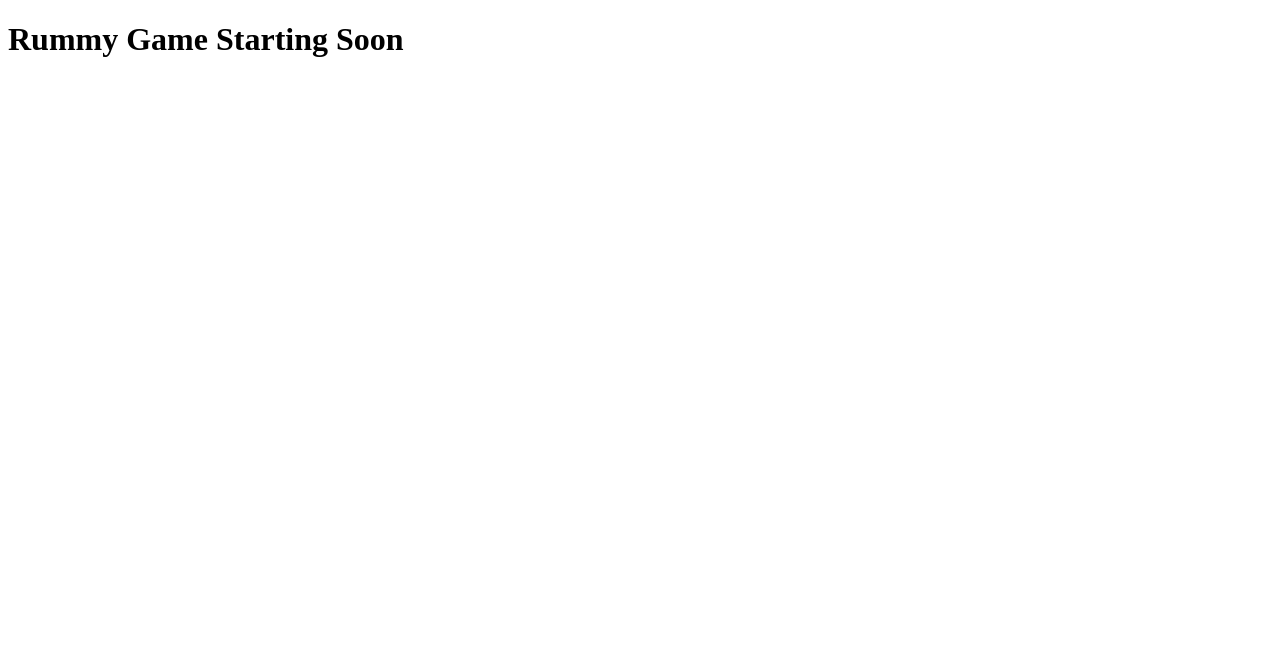
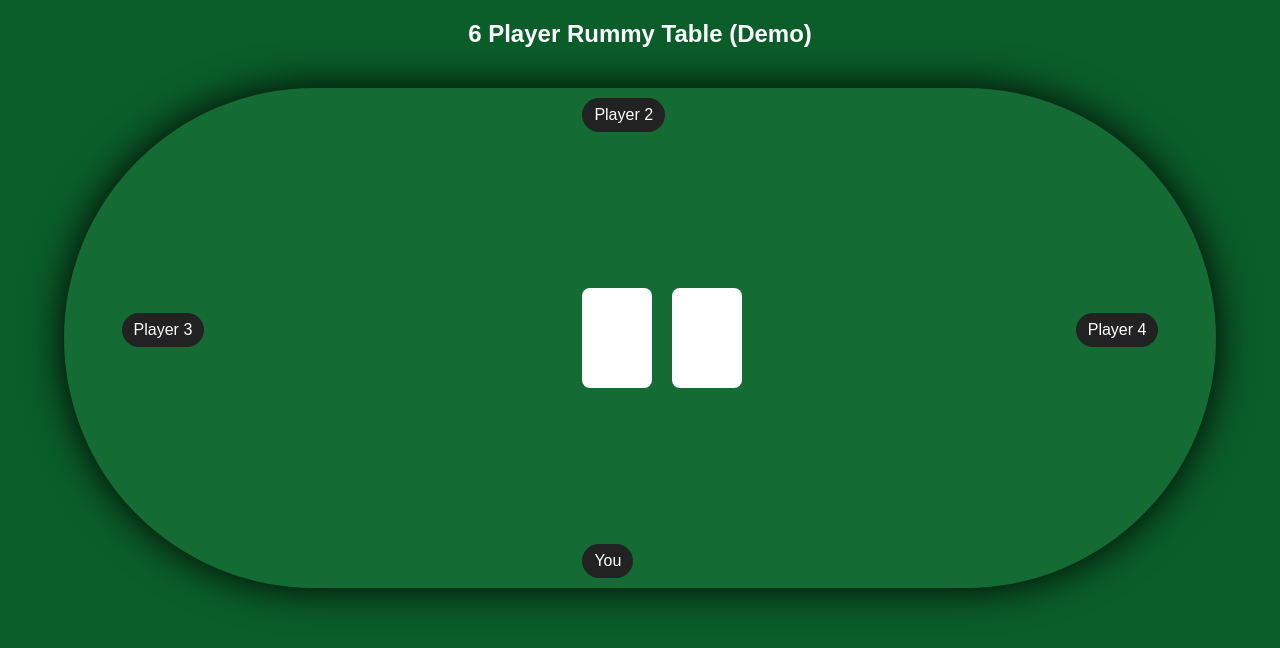
Before and after one commit to Rummyrexclub/RummyRexGame, a website: page public/index.html in a window 1280 px wide. Drawn offline with Linux system fonts and the light colour scheme.

Commit message:
Update index.html

```diff
--- a/public/index.html
+++ b/public/index.html
@@ -1,9 +1,73 @@
 <!DOCTYPE html>
 <html>
 <head>
-<title>Rummy</title>
+  <title>Rummy Table</title>
+  <style>
+    body {
+      margin: 0;
+      background: #0b5e2a;
+      font-family: Arial;
+      color: white;
+      text-align: center;
+    }
+
+    .table {
+      margin-top: 40px;
+      width: 90%;
+      height: 500px;
+      background: #146b34;
+      border-radius: 300px;
+      margin-left: auto;
+      margin-right: auto;
+      position: relative;
+      box-shadow: 0 0 40px black;
+    }
+
+    .center-cards {
+      position: absolute;
+      top: 40%;
+      left: 45%;
+      display: flex;
+      gap: 20px;
+    }
+
+    .card {
+      width: 70px;
+      height: 100px;
+      background: white;
+      border-radius: 8px;
+    }
+
+    .player {
+      position: absolute;
+      background: #222;
+      padding: 8px 12px;
+      border-radius: 20px;
+    }
+
+    .p1 { bottom: 10px; left: 45%; }
+    .p2 { top: 10px; left: 45%; }
+    .p3 { left: 5%; top: 45%; }
+    .p4 { right: 5%; top: 45%; }
+  </style>
 </head>
 <body>
-<h1>Rummy Game Starting Soon</h1>
+
+<h2>6 Player Rummy Table (Demo)</h2>
+
+<div class="table">
+
+  <div class="center-cards">
+    <div class="card"></div>
+    <div class="card"></div>
+  </div>
+
+  <div class="player p1">You</div>
+  <div class="player p2">Player 2</div>
+  <div class="player p3">Player 3</div>
+  <div class="player p4">Player 4</div>
+
+</div>
+
 </body>
 </html>
```
